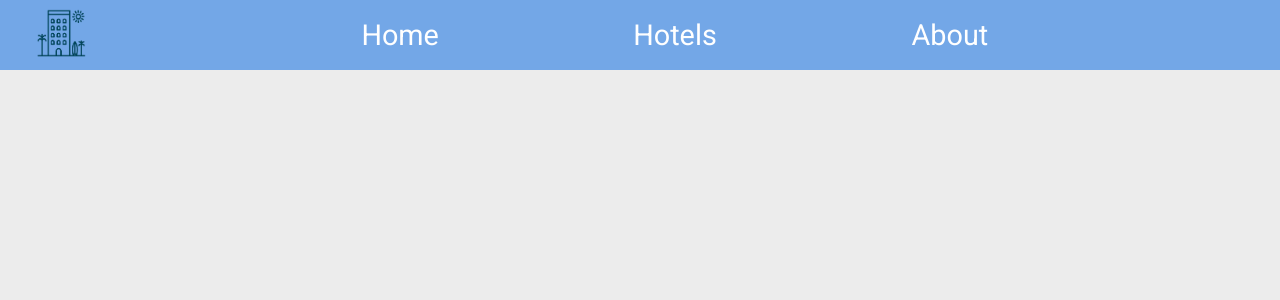
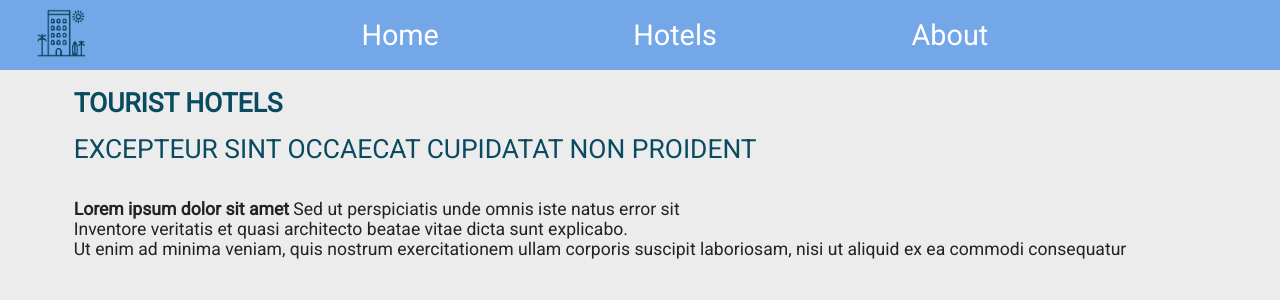
Before and after one commit to JulianaBernardes/react-tourist-hotels, a React (Create React App) app: page /about in a window 1280 px wide. Shown: the top 300 px of the page. Built offline with nearby package versions, Linux system fonts and the light colour scheme.

Commit message:
tourist hotels about

```diff
--- a/src/components/About/About.js
+++ b/src/components/About/About.js
@@ -5,9 +5,18 @@ import './About.scss';
 
 function About() {
     return (
-        <div>
-
-        </div>
+        <article className="main">
+            <div class="container">
+                <h2><strong>Tourist Hotels</strong>
+                <br />
+                Excepteur sint occaecat cupidatat non proident</h2>
+                <p><strong>Lorem ipsum dolor sit amet</strong> Sed ut perspiciatis unde omnis iste natus error sit
+                <br />
+                Inventore veritatis et quasi architecto beatae vitae dicta sunt explicabo.
+                <br />
+                Ut enim ad minima veniam, quis nostrum exercitationem ullam corporis suscipit laboriosam, nisi ut aliquid ex ea commodi consequatur</p>
+            </div>
+        </article>
     )
 }
 
--- a/src/components/About/About.scss
+++ b/src/components/About/About.scss
@@ -1 +1,63 @@
 @import '../../index.scss';
+
+
+header {
+    br {
+        display: none;
+    }
+
+    &.major {
+        padding-bottom: 2em;
+    }
+
+    &.special {
+        padding-left: 2.5em;
+        padding-right: 2.5em;
+    }
+}
+
+h1, h2, h3, h4, h5, h6 {
+    color: inherit;
+    font-weight: 300;
+    line-height: 1.75em;
+    margin-bottom: 1em;
+    text-transform: uppercase;
+
+    a {
+        color: inherit;
+        text-decoration: none;
+        border: 0;
+    }
+}
+
+.main {
+    display: flex;
+    justify-content: center;
+
+    border-radius: 0.4rem;
+    margin: 0rem 0;
+    padding: 5rem 0;
+
+
+    h2{
+        text-transform: uppercase;
+        color: $darkBlue;
+    }
+
+}
+
+@media screen and (min-width:768px){
+    .main {
+        width: 95%;
+    }
+}
+@media screen and (min-width:992px){
+    .main {
+        width: 960px;
+    }
+}
+@media screen and (min-width:1140px){
+    .main {
+        width: 1200px;
+    }
+}
```
